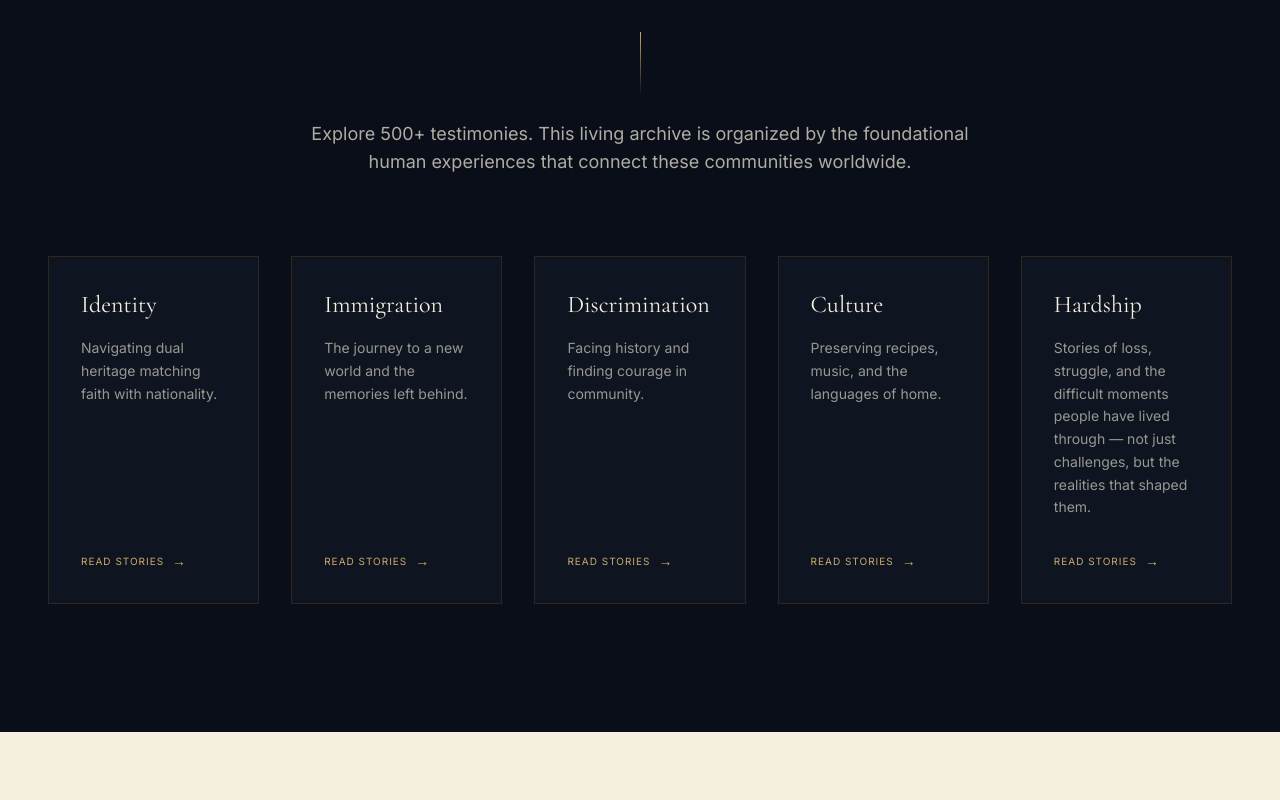
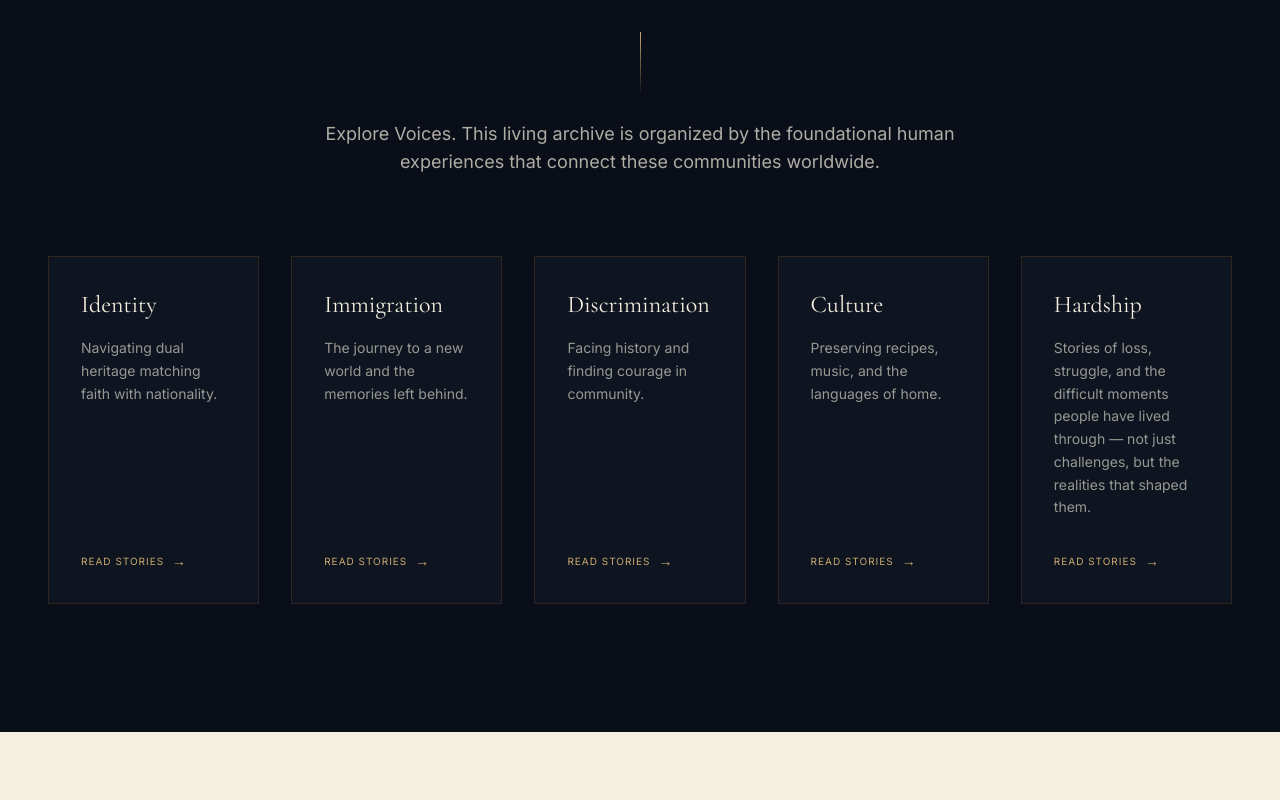
Before and after one commit to aissaBannani08/Echoes-Of-Identity, a Next.js app: page / in a window 1280 px wide. Shown: the part 4180-4980 px from the top of the page. Built offline with nearby package versions, Linux system fonts and the light colour scheme; a web font is replaced by a local one.

Commit message:
Update project metrics: 500 voices -> Voices, 8 countries -> 15+ countries

```diff
--- a/src/components/ArchiveSection.tsx
+++ b/src/components/ArchiveSection.tsx
@@ -24,7 +24,7 @@ export default function ArchiveSection() {
           <h2 className="font-cormorant text-4xl md:text-6xl text-gold mb-6">The Archive</h2>
           <div className="w-px h-16 bg-gradient-to-b from-gold to-transparent mb-6"></div>
           <p className="font-inter text-parchment/70 max-w-2xl text-lg">
-            Explore 500+ testimonies. This living archive is organized by the foundational human experiences that connect these communities worldwide.
+            Explore Voices. This living archive is organized by the foundational human experiences that connect these communities worldwide.
           </p>
         </motion.div>
 
--- a/src/components/DonationsSection.tsx
+++ b/src/components/DonationsSection.tsx
@@ -153,8 +153,8 @@ function ImpactPanel({ monthly }: { monthly: boolean }) {
       <div className="absolute bottom-0 inset-x-0 px-5 py-4 flex justify-between"
         style={{ background: "linear-gradient(to top, rgba(10,14,24,0.9) 0%, transparent 100%)" }}
       >
-        {[["500+", "voices"], ["20+", "chapters"], ["8", "countries"]].map(([n, l]) => (
-          <div key={l} className="text-center">
+        {[["Voices", ""], ["20+", "chapters"], ["15+", "countries"]].map(([n, l]) => (
+          <div key={l || n} className="text-center">
             <div className="font-cinzel text-lg text-gold">{n}</div>
             <div className="font-inter text-[10px] tracking-widest uppercase text-parchment/40">{l}</div>
           </div>
--- a/src/components/ScrollSequence.tsx
+++ b/src/components/ScrollSequence.tsx
@@ -240,7 +240,7 @@ function ArchiveReveal({ progress }: { progress: any }) {
           className="font-cormorant text-4xl md:text-5xl tracking-wide mb-5 leading-tight"
           style={{ color: "#E8C97A", textShadow: GOLD_GLOW }}
         >
-          500 voices. <br /> One archive.
+          Voices. <br /> One archive.
         </h2>
         <ul
           className="font-inter text-base md:text-lg leading-relaxed space-y-3"
```
